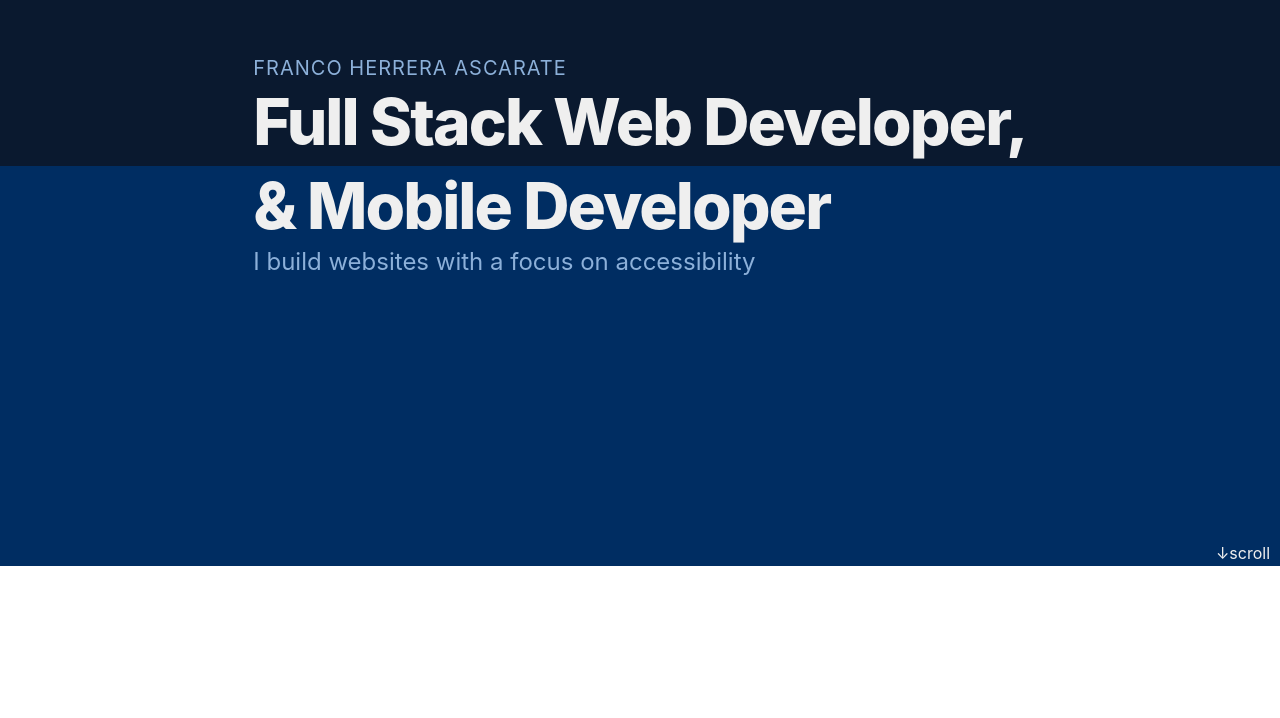
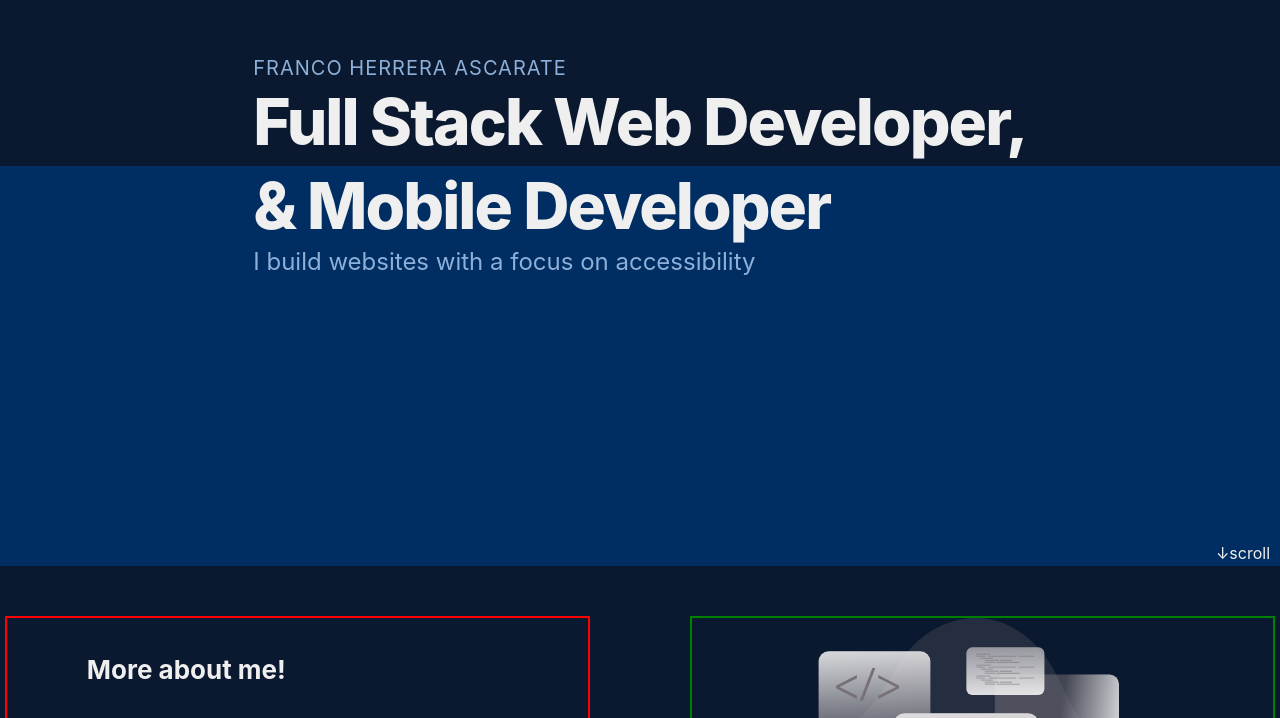
Before and after one commit to francoasc/portfolio, a React (Create React App) app: page / in a window 1280 px wide. Shown: the part 234-952 px from the top of the page. Before the commit the page ends 800 px from the top, so only its background shows below. Built offline with nearby package versions, Linux system fonts and the light colour scheme.

Commit message:
added about to App.js

```diff
--- a/src/App.js
+++ b/src/App.js
@@ -1,11 +1,11 @@
+import About from "./components/About/about";
 import Home from "./components/Home/home";
-import Navbar from "./components/Navbar/navbar";
 
 function App() {
   return (
     <div className="App">
-      {/* <Navbar /> */}
       <Home />
+      <About />
     </div>
   );
 }
```
